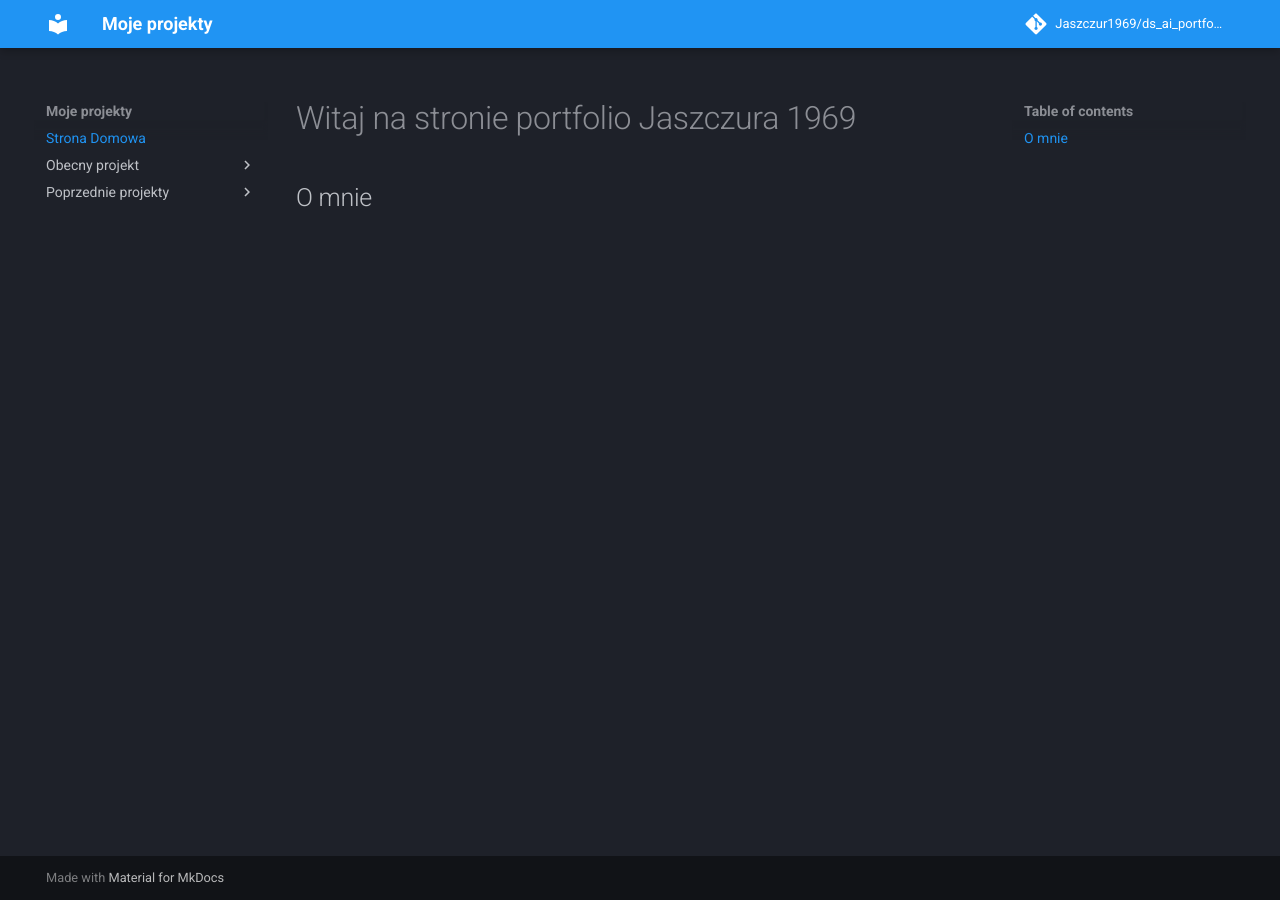
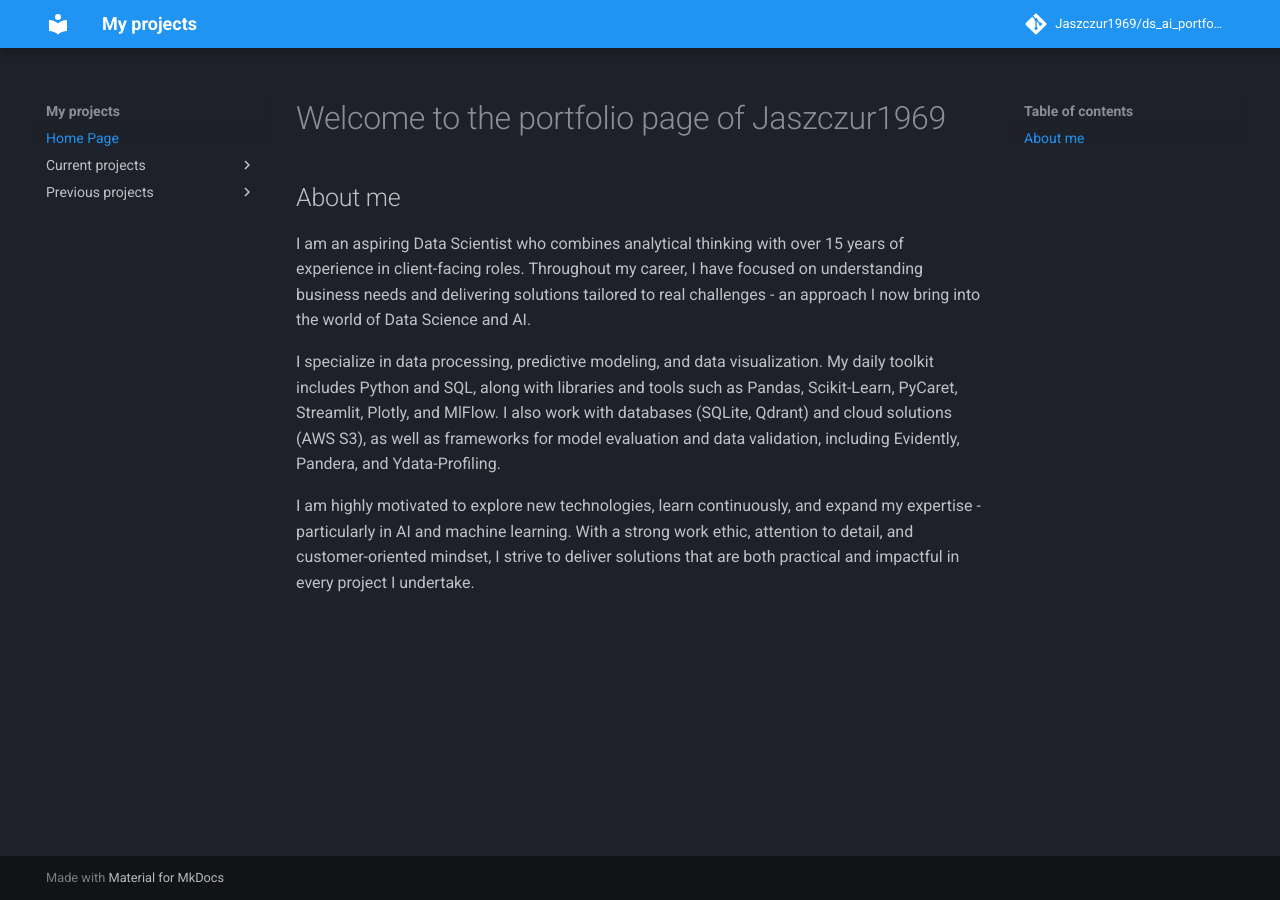
Before and after one commit to Jaszczur1969/ds_ai_portfolio, an MkDocs documentation site: the page built from docs/index.md, in a window 1280 px wide. Built offline with MkDocs 1.6.1 and Material for MkDocs 9.7.7, drawn with Linux system fonts in a browser that asks for light colours; comment, search, counter and statistics services are not loaded.

Commit message:
update 25.09.

```diff
--- a/docs/index.md
+++ b/docs/index.md
@@ -1,3 +1,9 @@
-# Witaj na stronie portfolio Jaszczura 1969
+# Welcome to the portfolio page of Jaszczur1969
 
-## O mnie
+## About me
+
+I am an aspiring Data Scientist who combines analytical thinking with over 15 years of experience in client-facing roles. Throughout my career, I have focused on understanding business needs and delivering solutions tailored to real challenges - an approach I now bring into the world of Data Science and AI.
+
+I specialize in data processing, predictive modeling, and data visualization. My daily toolkit includes Python and SQL, along with libraries and tools such as Pandas, Scikit-Learn, PyCaret, Streamlit, Plotly, and MlFlow. I also work with databases (SQLite, Qdrant) and cloud solutions (AWS S3), as well as frameworks for model evaluation and data validation, including Evidently, Pandera, and Ydata-Profiling.
+
+I am highly motivated to explore new technologies, learn continuously, and expand my expertise - particularly in AI and machine learning. With a strong work ethic, attention to detail, and customer-oriented mindset, I strive to deliver solutions that are both practical and impactful in every project I undertake.
--- a/mkdocs.yml
+++ b/mkdocs.yml
@@ -1,8 +1,8 @@
-site_name: Moje projekty
+site_name: My projects
 site_author: Jaszczur1969
 site_url: https://github.com/Jaszczur1969/ds_ai_portfolio.git
 site_description: >-
-    Portfolio moich projektów z Data Science i AI!
+    See my Data Science and AI projects portfolio!
 
 repo_name: Jaszczur1969/ds_ai_portfolio
 repo_url: https://github.com/Jaszczur1969/ds_ai_portfolio.git
@@ -16,15 +16,15 @@ theme:
 
 
 nav:
-- Strona Domowa: index.md
-- Obecny projekt:
+- Home Page: index.md
+- Current projects:
   - "Insightly": Insightly/index.md
-- Poprzednie projekty:
+- Previous projects:
   - "EDA - Titanic (PL)": Titanic/index.md
   - "EDA - Iris (PL)": Iris/index.md
   - "Insurance predictor (EN)": Insurance predictor/index.md
   - "Time2Run (EN)": Time2Run/index.md
-  - "Friend Seeker": Friend Seeker/index.md
+  - "Friend Seeker (PL)": Friend Seeker/index.md
 
 markdown_extensions:
   - attr_list
```
